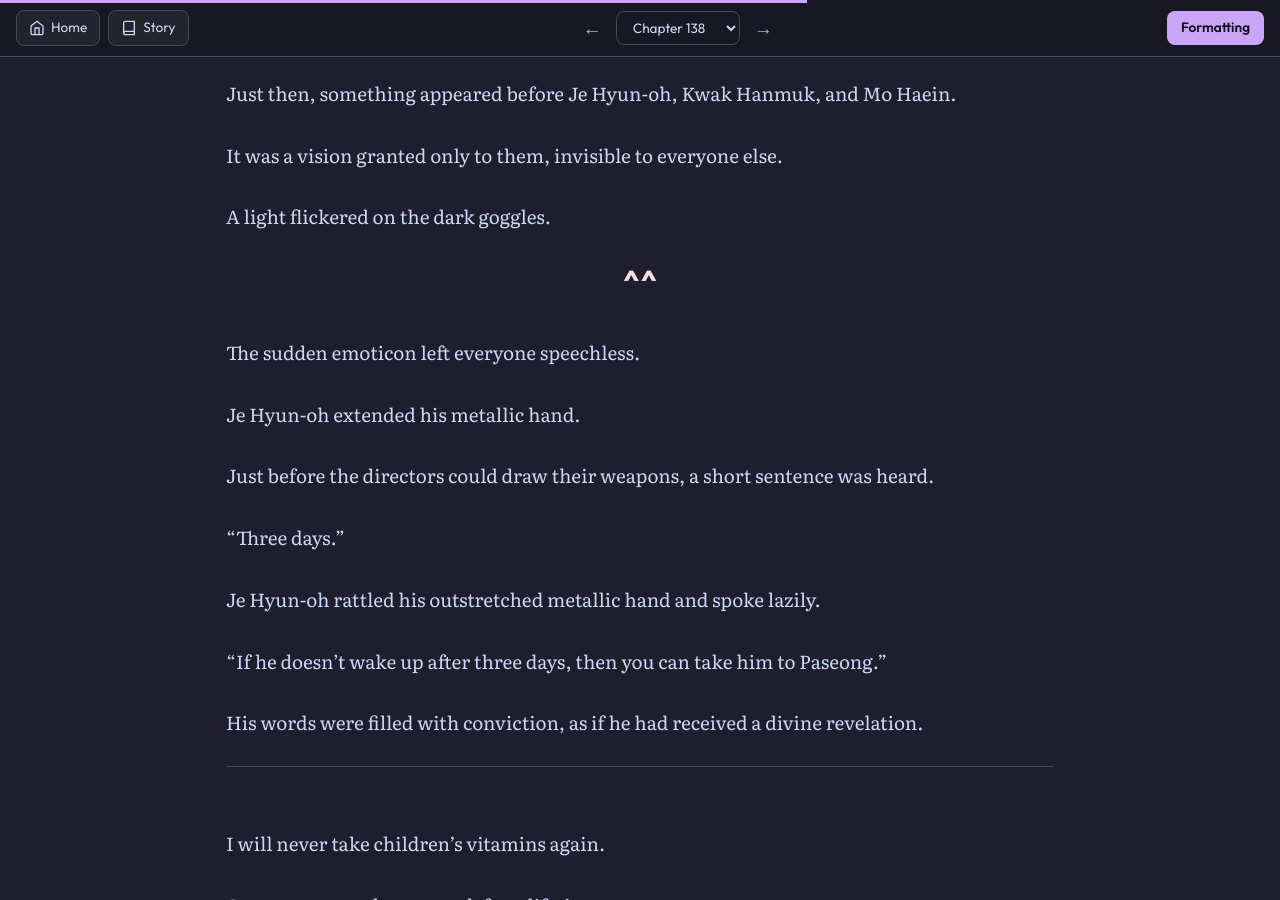
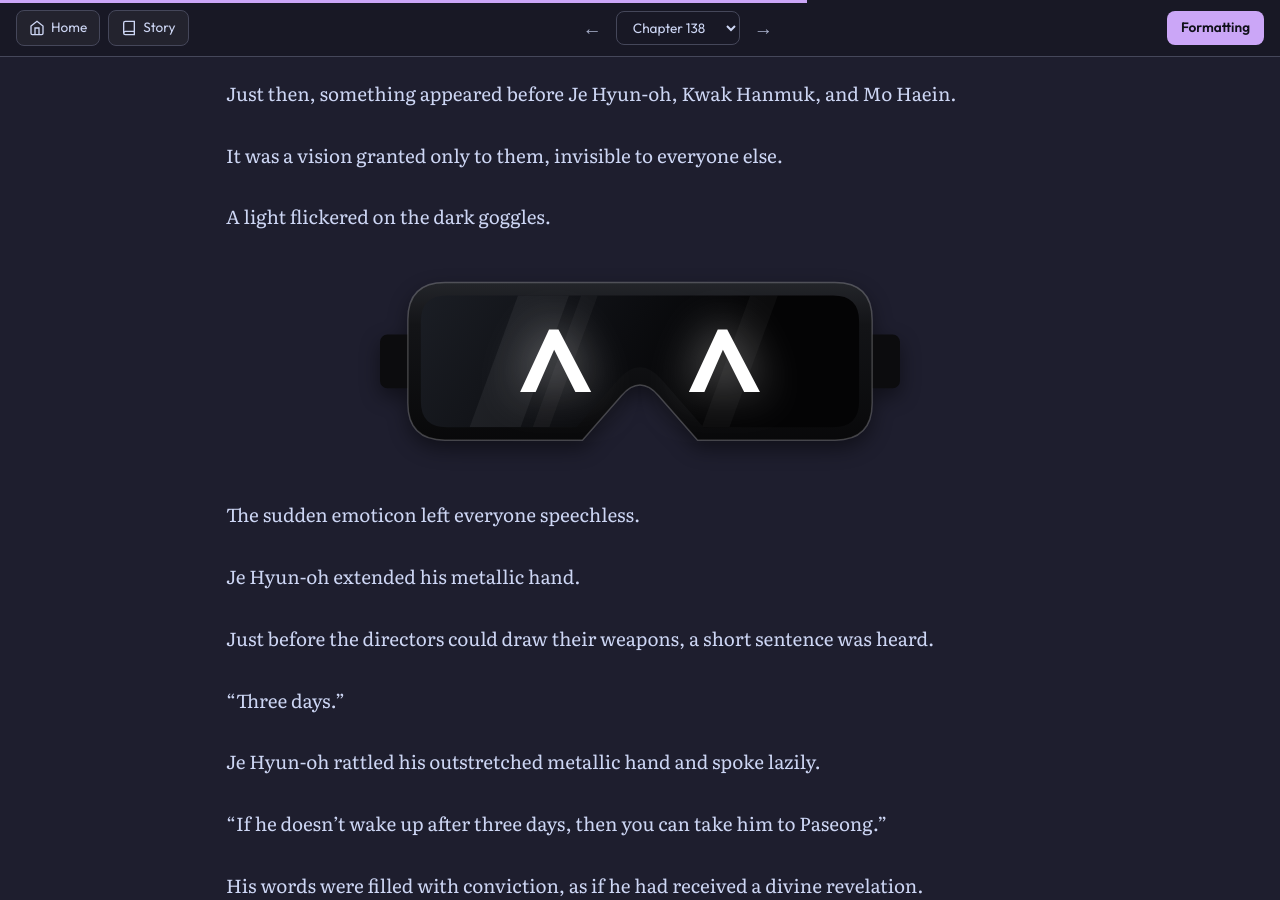
Before and after one commit to soleumn/soleumn.github.io, a Jekyll site: the page built from _chapters/eoshinki/ch138.md, in a window 1280 px wide and 900 px high, scrolled down 10188 px. Built offline with Jekyll 4.4.1, drawn with Linux system fonts in a browser that asks for light colours; some web fonts are replaced; comment, search, counter and statistics services are not loaded.

Commit message:
Update ch138.md

```diff
--- a/_chapters/eoshinki/ch138.md
+++ b/_chapters/eoshinki/ch138.md
@@ -275,7 +275,9 @@
 
 A light flickered on the dark goggles.
 
-# **<center>^^</center>**
+
+<div class="goggles caret" style="--gg-size:40cqw; --gg-y:.2em"><span>^</span><span>^</span></div>
+
 
 The sudden emoticon left everyone speechless.
 
```
